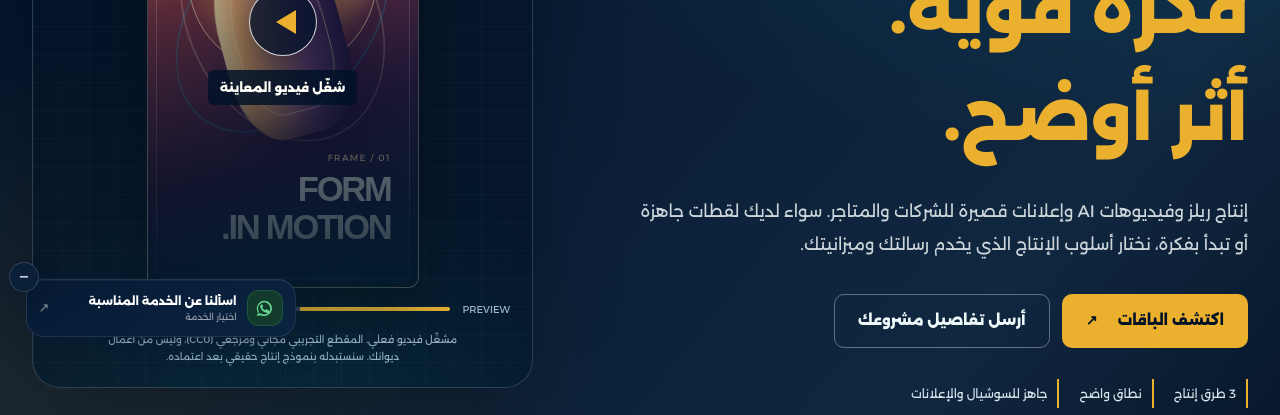
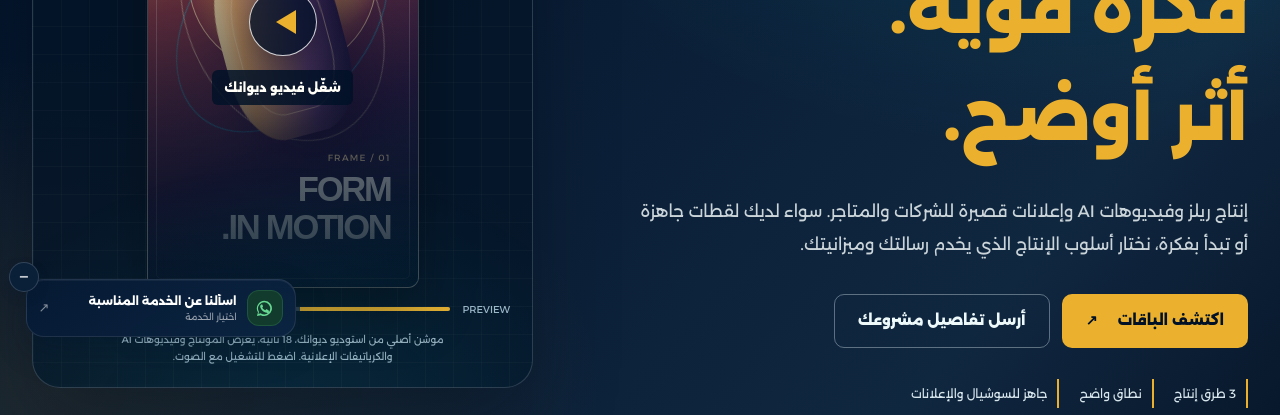
Before and after one commit to mohammedrashad2011-ui/Dewank-2026-website, a Next.js app: page /offers/ai-video-production in a window 1280 px wide. Shown: the part 437-852 px from the top of the page. Built offline with nearby package versions, Linux system fonts and the light colour scheme.

Commit message:
feat(video): replace external test clip with original first-party Dewank motion MP4

```diff
--- a/app/(ar)/offers/ai-video-production/video-hero-player.tsx
+++ b/app/(ar)/offers/ai-video-production/video-hero-player.tsx
@@ -2,29 +2,28 @@
 
 import { useRef, useState } from "react";
 
-const DEMO_VIDEO_URL = "https://interactive-examples.mdn.mozilla.net/media/cc0-videos/flower.mp4";
+const SHOWREEL_URL = "/videos/dewank-video-studio-showreel.mp4";
 
 const labels = {
   ar: {
-    button: "شغّل فيديو المعاينة",
-    aria: "تشغيل فيديو توضيحي في المشغل",
+    button: "شغّل فيديو ديوانك",
+    aria: "تشغيل فيديو موشن ديوانك الأصلي",
     error: "تعذّر تشغيل المقطع داخل المتصفح.",
     open: "افتح الفيديو مباشرة",
-    note: "مشغّل فيديو فعلي. المقطع التجريبي مجاني ومرجعي (CC0)، وليس من أعمال ديوانك. سنستبدله بنموذج إنتاج حقيقي بعد اعتماده.",
+    note: "موشن أصلي من استوديو ديوانك، 18 ثانية، يعرض المونتاج وفيديوهات AI والكرياتيفات الإعلانية. اضغط للتشغيل مع الصوت.",
   },
   en: {
-    button: "Play the video preview",
-    aria: "Play an illustrative video in the media player",
-    error: "The sample video could not be played in this browser.",
+    button: "Play the Dewank showreel",
+    aria: "Play Dewank original motion design showreel",
+    error: "The showreel could not be played in this browser.",
     open: "Open the video directly",
-    note: "Working native video player. This is generic CC0 sample footage, not Dewank client work. It will be replaced with an approved original showreel.",
+    note: "An original 18-second Dewank motion design showreel featuring Reels editing, AI video and ad creative. Tap to play with sound.",
   },
 } as const;
 
 /**
- * A real native video player, loaded strictly after a user action.
- * The CSS scene is an honest visual placeholder, not a fabricated client project.
- * Replace DEMO_VIDEO_URL with a rights-cleared first-party showreel when supplied.
+ * First-party original motion showreel, requested strictly after a real click.
+ * No autoplay, no remote media host and no download on page load.
  */
 export default function VideoHeroPlayer({ locale }: { locale: "ar" | "en" }) {
   const t = labels[locale];
@@ -38,7 +37,7 @@ export default function VideoHeroPlayer({ locale }: { locale: "ar" | "en" }) {
     setActive(true);
     setError(false);
     // Assignment and play are kept inside the click gesture for iOS Safari.
-    video.src = DEMO_VIDEO_URL;
+    video.src = SHOWREEL_URL;
     video.load();
     void video.play().catch(() => {
       // Native controls remain available for browsers requiring a second tap.
@@ -66,7 +65,6 @@ export default function VideoHeroPlayer({ locale }: { locale: "ar" | "en" }) {
           ref={videoRef}
           controls
           playsInline
-          muted
           preload="none"
           onError={() => { setError(true); setActive(false); }}
           aria-label={t.button}
@@ -81,7 +79,7 @@ export default function VideoHeroPlayer({ locale }: { locale: "ar" | "en" }) {
         )}
       </div>
       <div className="vop-stage-timeline" aria-hidden="true"><span>PREVIEW</span><div className="vop-stage-track"><i /></div><span>PLAY</span></div>
-      {error && <p className="vop-video-error" role="alert">{t.error} <a href={DEMO_VIDEO_URL} target="_blank" rel="noopener noreferrer">{t.open}</a></p>}
+      {error && <p className="vop-video-error" role="alert">{t.error} <a href={SHOWREEL_URL} target="_blank" rel="noopener noreferrer">{t.open}</a></p>}
       <p className="vop-visual-note">{t.note}</p>
     </div>
   );
```
